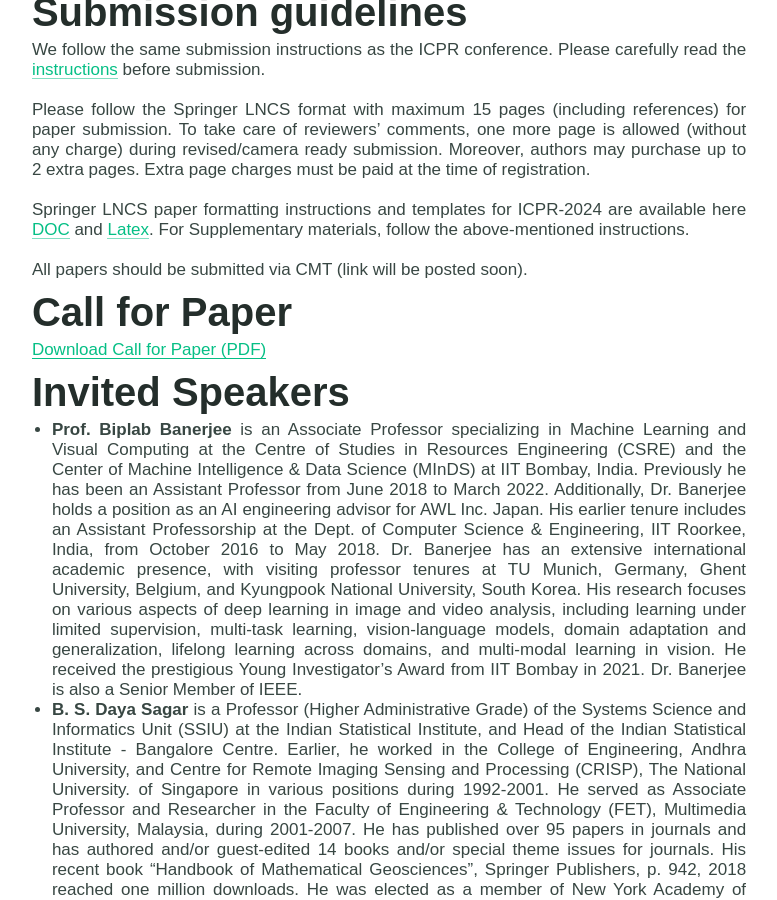
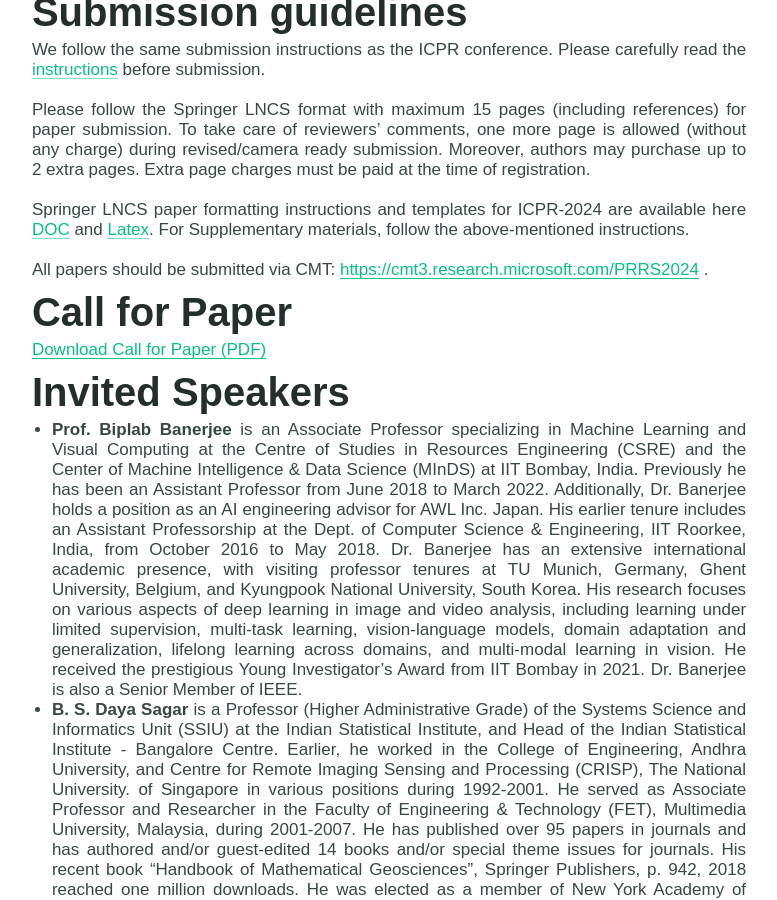
Before and after one commit to IAPR-TC7/iapr-tc7.github.io, a Jekyll site: the page built from prrs2024.md, in a window 1280 px wide and 900 px high, scrolled down 883 px. Shown: the whole window, without its empty margins (251-1028 px from the left). Built offline with Jekyll 4.4.1, drawn with Linux system fonts in a browser that asks for light colours.

Commit message:
Included CMT submission link

```diff
--- a/prrs2024.md
+++ b/prrs2024.md
@@ -38,7 +38,7 @@ Please follow the Springer LNCS format with maximum 15 pages (including referenc
 
 Springer LNCS paper formatting instructions and templates for ICPR-2024 are available here [DOC](https://icpr2024.org/pdf/ICPR_2024_DOC_Templates.zip) and [Latex](https://icpr2024.org/pdf/ICPR_2024_LaTeX_Templates.zip). For Supplementary materials, follow the above-mentioned instructions.
 
-All papers should be submitted via CMT (link will be posted soon).
+All papers should be submitted via CMT: [https://cmt3.research.microsoft.com/PRRS2024](https://cmt3.research.microsoft.com/PRRS2024) .
 
 
 # Call for Paper
```
